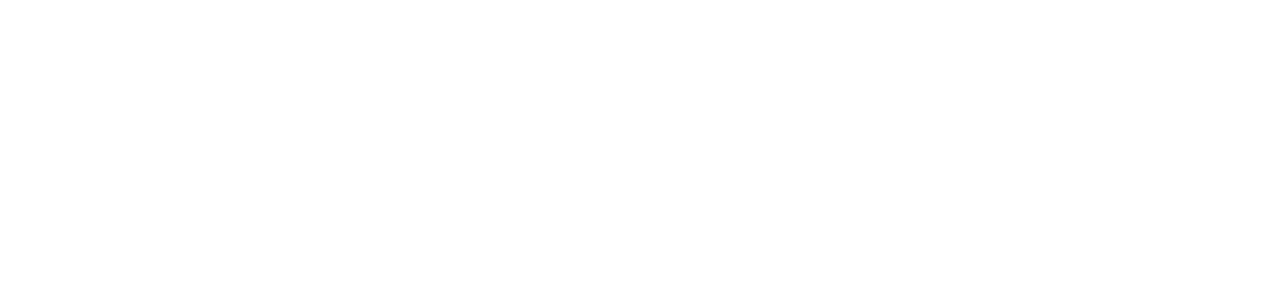
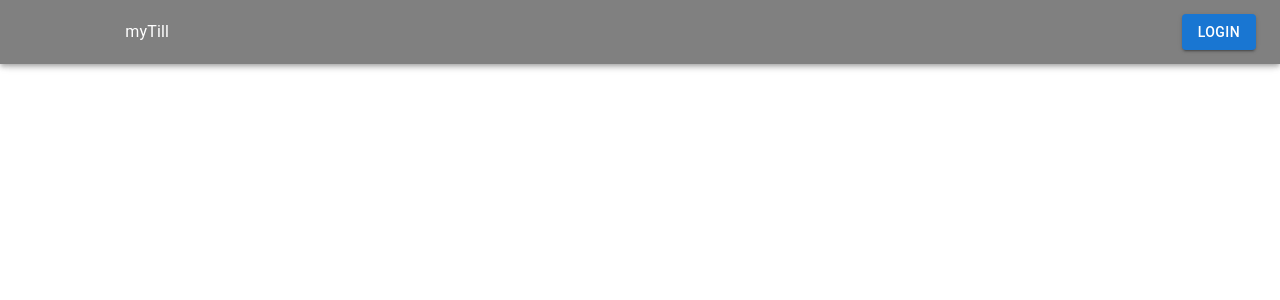
Before and after one commit to SWEseniordesign/senior-design, a React (Create React App) app: page /login in a window 1280 px wide. Before the commit this address had no page. Shown: the top 300 px of the page. Built offline with nearby package versions, Linux system fonts and the light colour scheme.

Commit message:
router file and temperary login page

```diff
--- a/package.json
+++ b/package.json
@@ -7,6 +7,7 @@
     "@emotion/styled": "^11.10.4",
     "@hookstate/core": "^4.0.0-rc21",
     "@mui/material": "^5.10.7",
+    "@mui/styles": "^5.10.9",
     "@testing-library/jest-dom": "^5.14.1",
     "@testing-library/react": "^13.0.0",
     "@testing-library/user-event": "^13.2.1",
--- a/src/components/layout/Header.css
+++ b/src/components/layout/Header.css
@@ -1,6 +1,8 @@
-.appBar {
+/* .appBar {
     height: 8%;
     background-color:cornflowerblue;
+    display: flex;
+    flex-direction: row;
 }
 
 .logoTitle {
@@ -13,4 +15,4 @@
 
 .logoTitle .title {
     font-size: 24px;
-}
+} */
--- a/src/components/layout/Header.js
+++ b/src/components/layout/Header.js
@@ -1,16 +1,47 @@
-import { AppBar, Typography, Toolbar, CssBaseline } from "@mui/material";
+import { AppBar, Typography, Toolbar, Button } from "@mui/material";
+import { makeStyles } from "@mui/styles";
+import { useNavigate } from "react-router";
 import React from "react";
-import './Header.css';
+
+const useStyles = makeStyles({
+    toolBar: {
+        height: '8%',
+        backgroundColor: 'grey',
+        display: 'flex',
+        flexDirection: 'row',
+        justifyContent: 'space-between',
+    },
+    logoTitle: {
+        height: '100%',
+        width: '20%',
+        display: 'flex',
+        alignItems: 'center',
+        justifyContent: 'center',
+    },
+    title: {
+        fontSize: '42px'
+    }
+});
 
 const Header = () => {
+    const navigate = useNavigate();
+
+    const handleLogin = () => {
+        navigate('/login');
+    }
+
+    const classes = useStyles();
+
     return (
         <div>
-            <AppBar className={'appBar'}>
-                <div className={'logoTitle'}>
-                    <Typography className={'title'}>myTill</Typography>
-                </div>
+            <AppBar position="fixed">
+                <Toolbar className={classes.toolBar}>
+                    <div className={classes.logoTitle}>
+                        <Typography className={classes.title}>myTill</Typography>
+                    </div>
+                    <Button variant="contained" onClick={handleLogin}>Login</Button>
+                </Toolbar>
             </AppBar>
-            <Toolbar />
         </div>
     );
 }
--- /dev/null
+++ b/src/pages/Login/Login.js
@@ -0,0 +1,9 @@
+import { Typography } from "@mui/material"
+
+export const Login = () => {
+    return (
+        <div>
+            <Typography>Hello</Typography>
+        </div>
+    )
+}
--- a/src/router/Router.js
+++ b/src/router/Router.js
@@ -1,12 +1,14 @@
 import React from 'react';
 import { Routes, Route } from 'react-router-dom';
-import CustomRoute from './CustomRoute'
-import { Home } from '../pages/Home/Home.js';
+import CustomRoute from './CustomRoute';
+import SiteRoutes from './SiteRoutes';
 
 const Router = () => {
     return (
         <Routes>
-            <Route path={'/'} element={<CustomRoute content={<Home />} />} />
+            {SiteRoutes.map((route) => {
+                return <Route path={route.path} element={<CustomRoute content={route.component} />} />
+            })}
         </Routes>
     );
 }
--- /dev/null
+++ b/src/router/SiteRoutes.js
@@ -0,0 +1,15 @@
+import { Home } from '../pages/Home/Home';
+import { Login } from '../pages/Login/Login';
+
+const SiteRoutes = [
+    {
+        path: '/',
+        component: Home
+    },
+    {
+        path: '/login',
+        component: Login
+    }
+]
+
+export default SiteRoutes;
```
Also changed, not shown: 1 other file (tests, documents, lock files or other folders).
